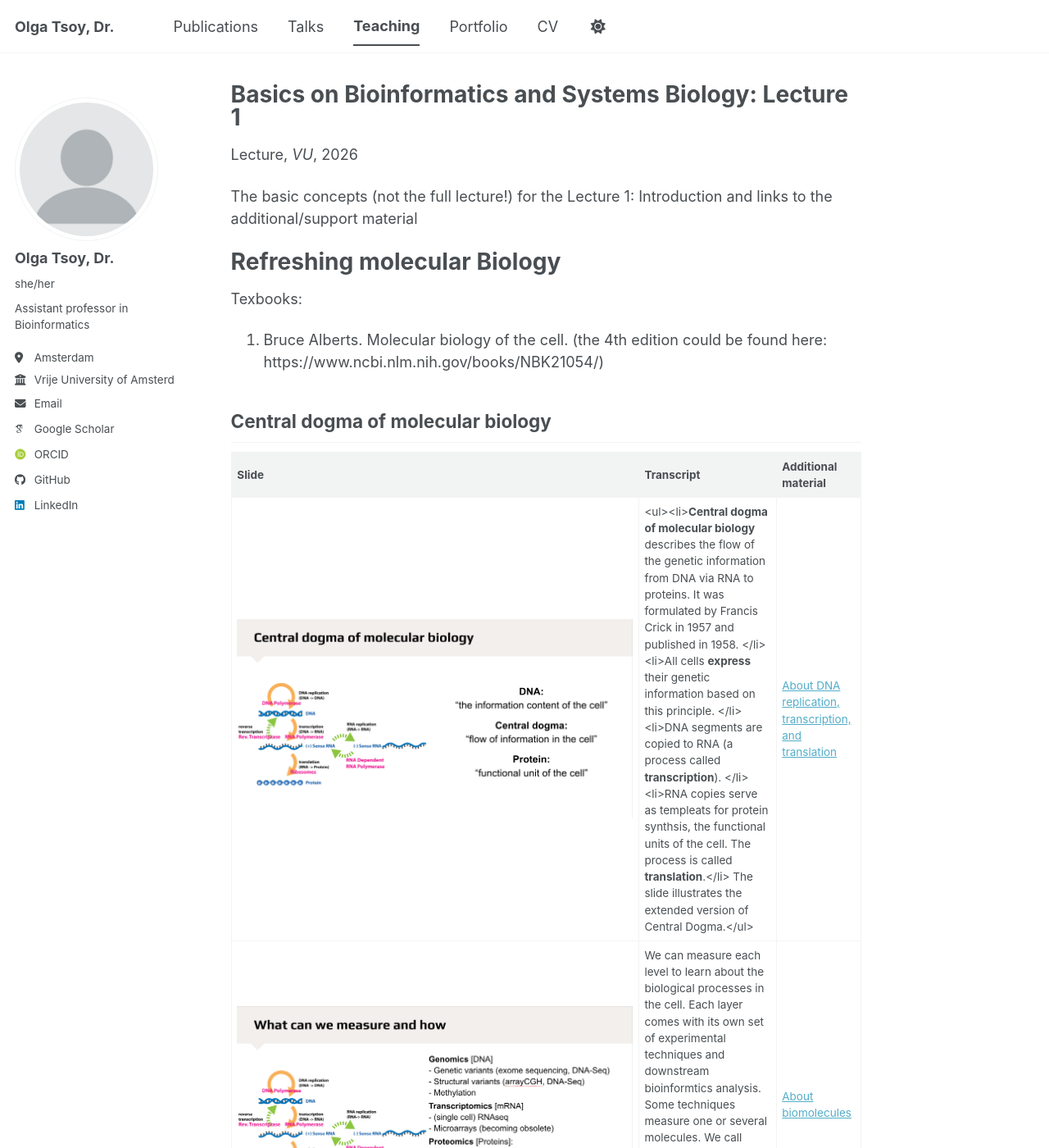
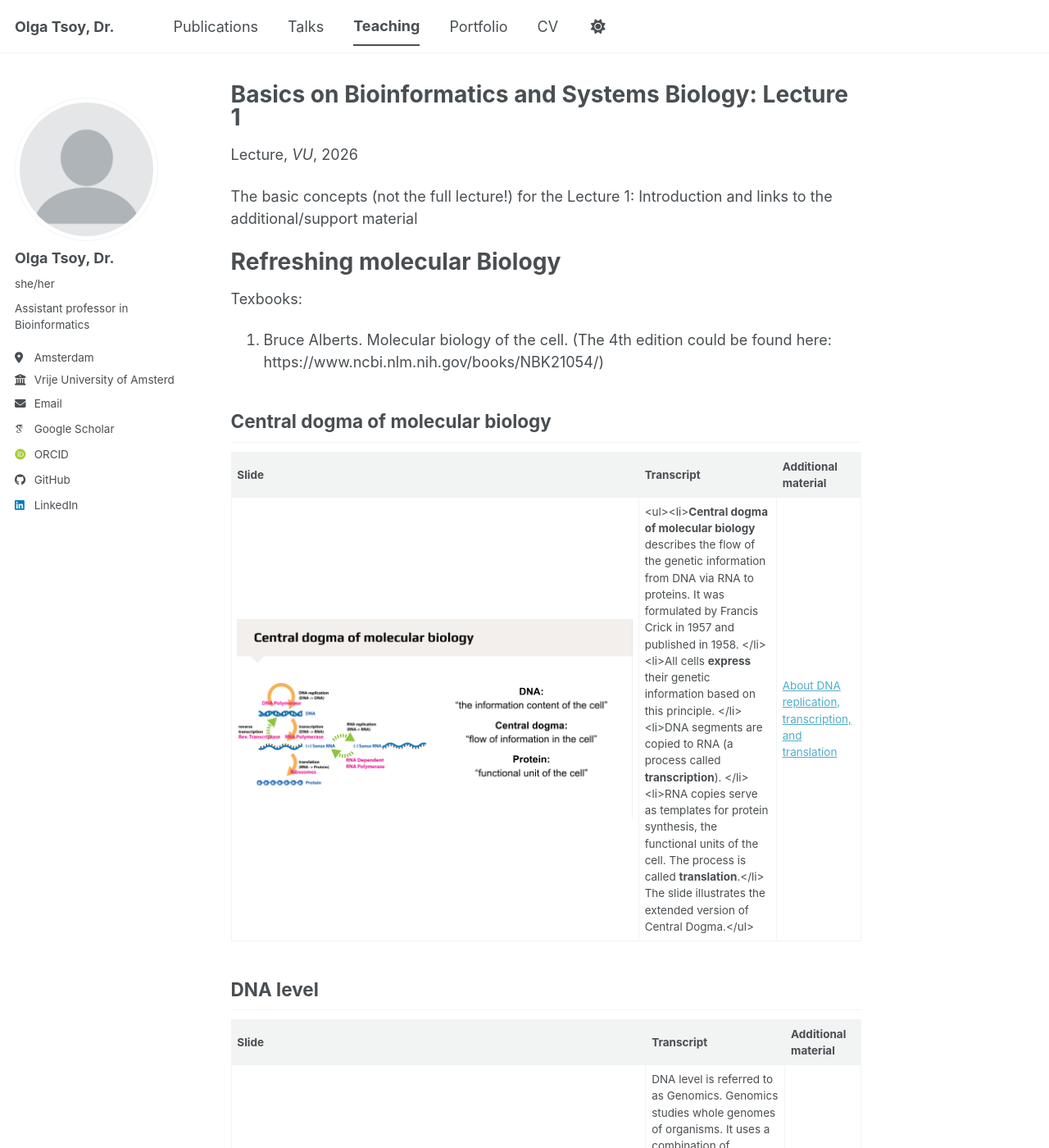
Before and after one commit to OlgaVT/OlgaVT.github.io, a Jekyll site: the page built from _teaching/bbsb_lecture_1.md, in a window 1280 px wide and 1400 px high. Shown: the whole window at 82% size. Built offline with Jekyll 4.4.1, drawn with Linux system fonts in a browser that asks for light colours; some web fonts are replaced; a script bundle is joined from its source files by our own code; library files that are not in the unit come from our copies; some of the changed text lies outside the part shown.

Commit message:
Update bbsb_lecture_1.md

```diff
--- a/_teaching/bbsb_lecture_1.md
+++ b/_teaching/bbsb_lecture_1.md
@@ -12,14 +12,13 @@
 
 # Refreshing molecular Biology
 Texbooks:
-1. Bruce Alberts. Molecular biology of the cell. (the 4th edition could be found here: https://www.ncbi.nlm.nih.gov/books/NBK21054/)
+1. Bruce Alberts. Molecular biology of the cell. (The 4th edition could be found here: https://www.ncbi.nlm.nih.gov/books/NBK21054/)
 
 ## Central dogma of molecular biology
 
 | Slide | Transcript | Additional material|
 |----------------|-------------|-------------|
-| <img src="https://github.com/OlgaVT/OlgaVT.github.io/blob/master/images/Central_dogma.png" width="25000">  | <ul><li>**Central dogma of molecular biology** describes the flow of the genetic information from DNA via RNA to proteins. It was formulated by Francis Crick in 1957 and published in 1958. </li><li>All cells **express** their genetic information based on this principle. </li><li>DNA segments are copied to RNA (a process called **transcription**). </li><li>RNA copies serve as templeats for protein synthsis, the functional units of the cell. The process is called **translation**.</li> The slide illustrates the extended version of Central Dogma.</ul>|[About DNA replication, transcription, and translation](https://www.youtube.com/watch?v=6gUY5NoX1Lk)   |
-| <img src="https://github.com/OlgaVT/OlgaVT.github.io/blob/master/images/Measurements.png" width="25000">  |  We can measure each level to learn about the biological processes in the cell. Each layer comes with its own set of experimental techniques and downstream bioinformtics analysis. Some techniques measure one or several molecules. We call them low-throughput. In opposite, there are methods that try to measure all molecules of a type of interest. We call them high-throughput.  |[About biomolecules](https://www.youtube.com/watch?v=1Dx7LDwINLU)|
+| <img src="https://github.com/OlgaVT/OlgaVT.github.io/blob/master/images/Central_dogma.png" width="25000">  | <ul><li>**Central dogma of molecular biology** describes the flow of the genetic information from DNA via RNA to proteins. It was formulated by Francis Crick in 1957 and published in 1958. </li><li>All cells **express** their genetic information based on this principle. </li><li>DNA segments are copied to RNA (a process called **transcription**). </li><li>RNA copies serve as templates for protein synthesis, the functional units of the cell. The process is called **translation**.</li> The slide illustrates the extended version of Central Dogma.</ul>|[About DNA replication, transcription, and translation](https://www.youtube.com/watch?v=6gUY5NoX1Lk)   |
 
 ## DNA level
 
@@ -58,3 +57,6 @@
 |<img src="https://github.com/OlgaVT/OlgaVT.github.io/blob/master/images/Proteomics_type.png" width="25000">|Finally, we arrived to proteins. Proteins mediate the cell functions. And depending on the research question, there are different ways to study proteins. We can measure the amount of proteins with. e.g., mass-spectromery. We can study their 3D structure. Or we can study the interactions between proteins. ||
 |<img src="https://github.com/OlgaVT/OlgaVT.github.io/blob/master/images/Proteomics_why.png" width="25000">|One important question: if proteins mediate the cell functions why not just always measure proteins. One reason is technical, we can not measure all the proteins and modifications. Next, RNA and protein level are associated but not ideally. And finally, looking only on proteins, we would lose the information about non-protein coding RNA sequences, important for, e.g., epigenetic regulation||
 |<img src="https://github.com/OlgaVT/OlgaVT.github.io/blob/master/images/Databases.png" width="25000">|The generated molecular data often (but, unfortunately, not always) become publicly available. Here is the list of example resources where you can find molecular measurements.||
+
+## Measurements
+| <img src="https://github.com/OlgaVT/OlgaVT.github.io/blob/master/images/Measurements.png" width="25000">  |  We can measure each level to learn about the biological processes in the cell. Each layer comes with its own set of experimental techniques and downstream bioinformtics analysis. Some techniques measure one or several molecules. We call them low-throughput. In opposite, there are methods that try to measure all molecules of a type of interest. We call them high-throughput.  |[About biomolecules](https://www.youtube.com/watch?v=1Dx7LDwINLU)|
```
